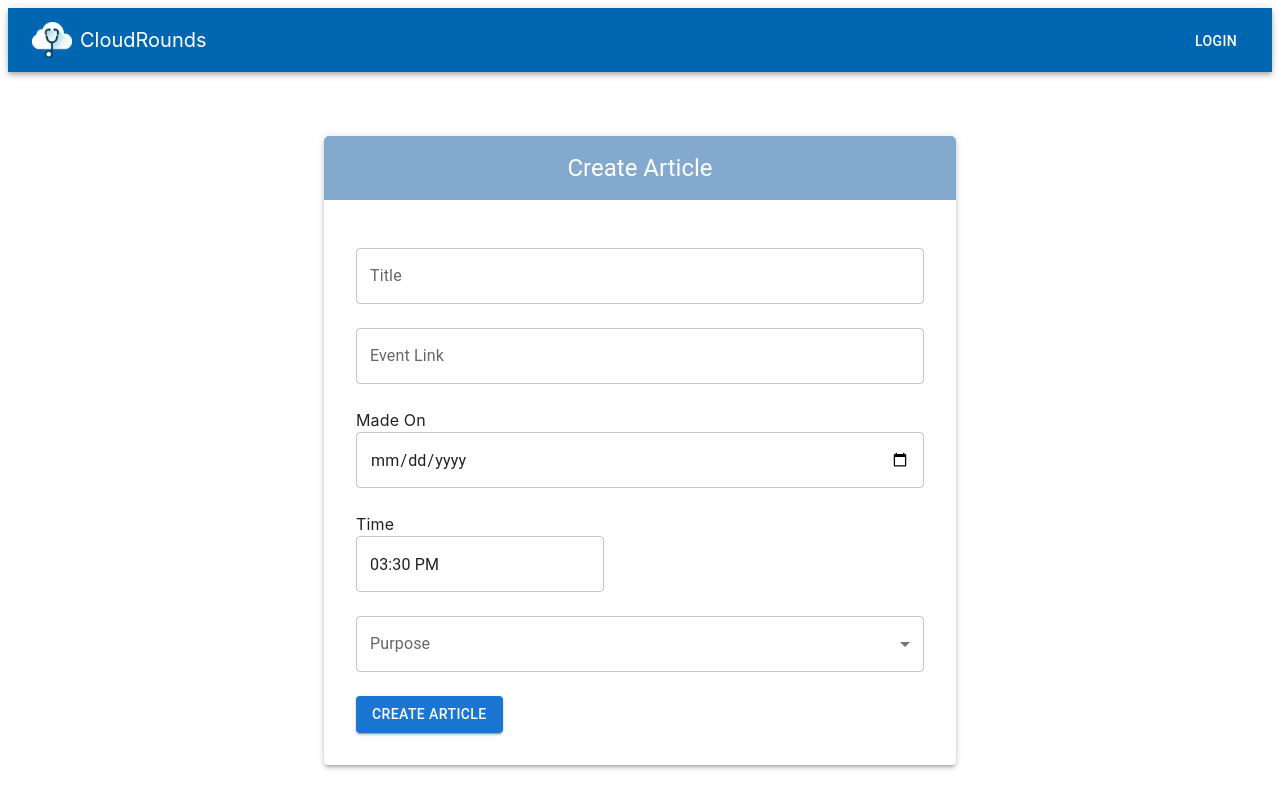
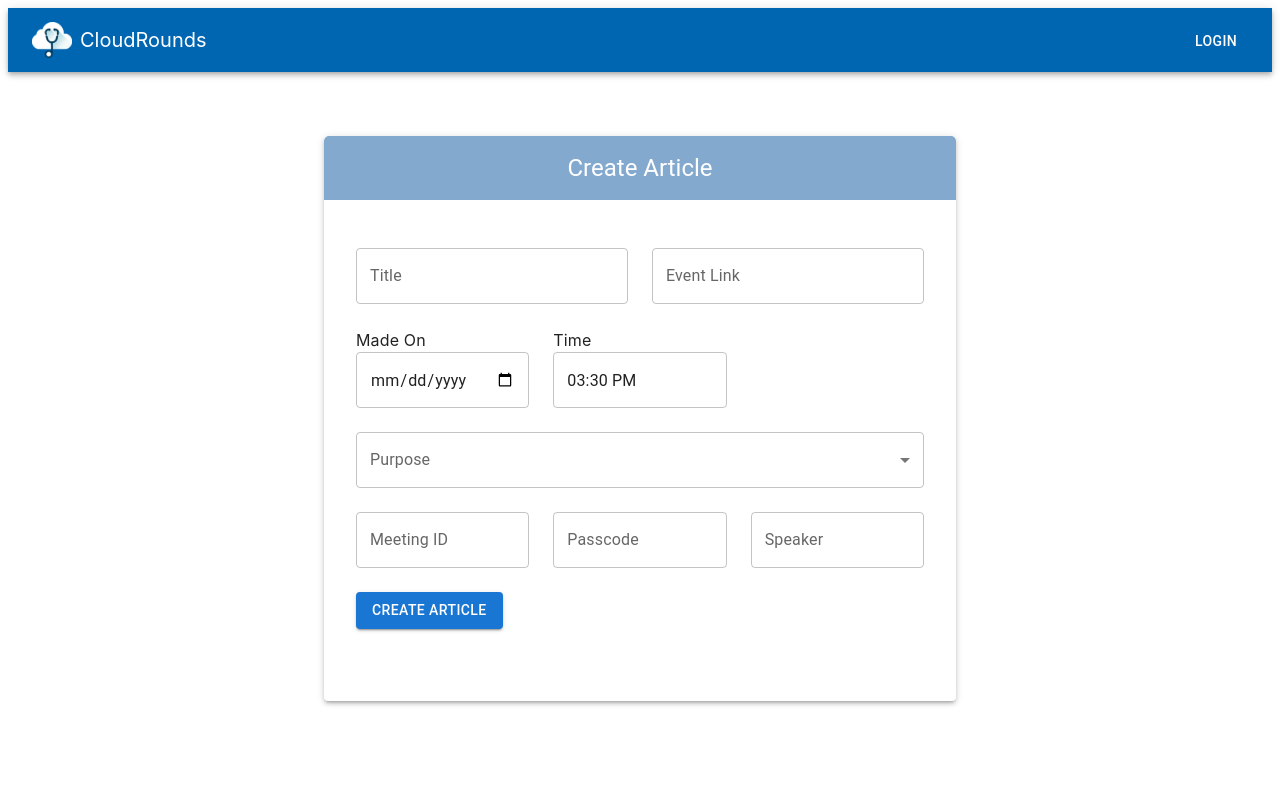
Before and after one commit to sharefd/CRnode, a React (Vite) app in the folder client/: page /articles/new in a window 1280 px wide. Built offline with nearby package versions, Linux system fonts and the light colour scheme.

Commit message:
css, and create article changes

```diff
--- a/client/src/articles/NewArticle.jsx
+++ b/client/src/articles/NewArticle.jsx
@@ -18,7 +18,10 @@ const NewArticle = () => {
     event_link: '',
     made_on: '',
     time: dayjs('2022-04-17T15:30'),
-    purpose: ''
+    purpose: '',
+    meeting_id: '',
+    passcode: '',
+    speaker: '',
   });
 
   const handleSubmit = async e => {
@@ -61,7 +64,7 @@ const NewArticle = () => {
         </Grid>
         <form onSubmit={handleSubmit}>
           <Grid container spacing={3} sx={{ padding: 4 }}>
-            <Grid item xs={12}>
+            <Grid item xs={6}>
               <TextField
                 label='Title'
                 fullWidth
@@ -69,7 +72,7 @@ const NewArticle = () => {
                 onChange={e => setArticle({ ...article, title: e.target.value })}
               />
             </Grid>
-            <Grid item xs={12}>
+            <Grid item xs={6}>
               <TextField
                 label='Event Link'
                 fullWidth
@@ -77,7 +80,7 @@ const NewArticle = () => {
                 onChange={e => setArticle({ ...article, event_link: e.target.value })}
               />
             </Grid>
-            <Grid item xs={12}>
+            <Grid item xs={4}>
               <Typography variant='body1'>Made On</Typography>
               <TextField
                 type='date'
@@ -86,7 +89,7 @@ const NewArticle = () => {
                 onChange={e => setArticle({ ...article, made_on: e.target.value })}
               />
             </Grid>
-            <Grid item xs={12}>
+            <Grid item xs={4}>
               <Typography variant='body1'>Time</Typography>
               <TimePicker
                 value={article.time}
@@ -111,16 +114,57 @@ const NewArticle = () => {
                 ))}
               </TextField>
             </Grid>
+
+
+             <Grid item xs={4}>
+                    <TextField
+        label="Meeting ID"
+        fullWidth
+        value={article.meeting_id}
+        onChange={e => setArticle({ ...article, meeting_id: e.target.value })}
+                      />
+                    </Grid>
+
+
+         <Grid item xs={4}>
+      <TextField
+        label="Passcode"
+        fullWidth
+        value={article.passcode}
+        onChange={e => setArticle({ ...article, passcode: e.target.value })}
+      />
+    </Grid>
+    <Grid item xs={4}>
+      <TextField
+        label="Speaker"
+        fullWidth
+        value={article.speaker}
+        onChange={e => setArticle({ ...article, speaker: e.target.value })}
+      />
+    </Grid>
+
+
+
             <Grid item xs={12}>
               <Button type='submit' variant='contained' color='primary'>
                 Create Article
               </Button>
             </Grid>
           </Grid>
+
+             <Grid container spacing={3} sx={{ padding: 4 }}>
+
+
+                 </Grid>
+
+
+
         </form>
       </Paper>
     </LocalizationProvider>
   );
 };
 
+
+
 export default NewArticle;
--- a/client/src/articles/past/OlderArticles.jsx
+++ b/client/src/articles/past/OlderArticles.jsx
@@ -132,7 +132,7 @@ const OlderArticles = () => {
         <Grid container justifyContent='center' sx={{ mt: 4 }}>
           <Grid item xs={12} md={10}>
             <Card>
-              <CardHeader title='Older Articles' style={{ backgroundColor: '#3f51b5', color: 'white' }} />
+              <CardHeader title='Older Articles' style={{ backgroundColor: 'white', color: 'black' }} />
               <CardContent>
                 <TableContainer>
                   <Table>
--- a/client/src/requests/NewRequest.jsx
+++ b/client/src/requests/NewRequest.jsx
@@ -87,7 +87,7 @@ const NewRequest = () => {
             </Button>
           </Grid>
           <Grid item xs={12} style={{ textAlign: 'center' }}>
-            <Button variant='outlined' color='secondary'>
+            <Button variant='outlined' color='primary'>
               View Submitted Requests
             </Button>
           </Grid>
--- a/client/src/requests/RequestsList.jsx
+++ b/client/src/requests/RequestsList.jsx
@@ -58,10 +58,10 @@ const RequestsList = () => {
       <TableContainer>
         <Typography
           variant='h5'
-          align='center'
+          align='left'
           sx={{
-            backgroundColor: '#4e142b',
-            color: '#fff',
+            backgroundColor: 'white',
+            color: 'black',
             borderTopRightRadius: '5px',
             borderTopLeftRadius: '5px',
             padding: '1rem',
```
Also changed, not shown: 1 other file (tests, documents, lock files or other folders).
